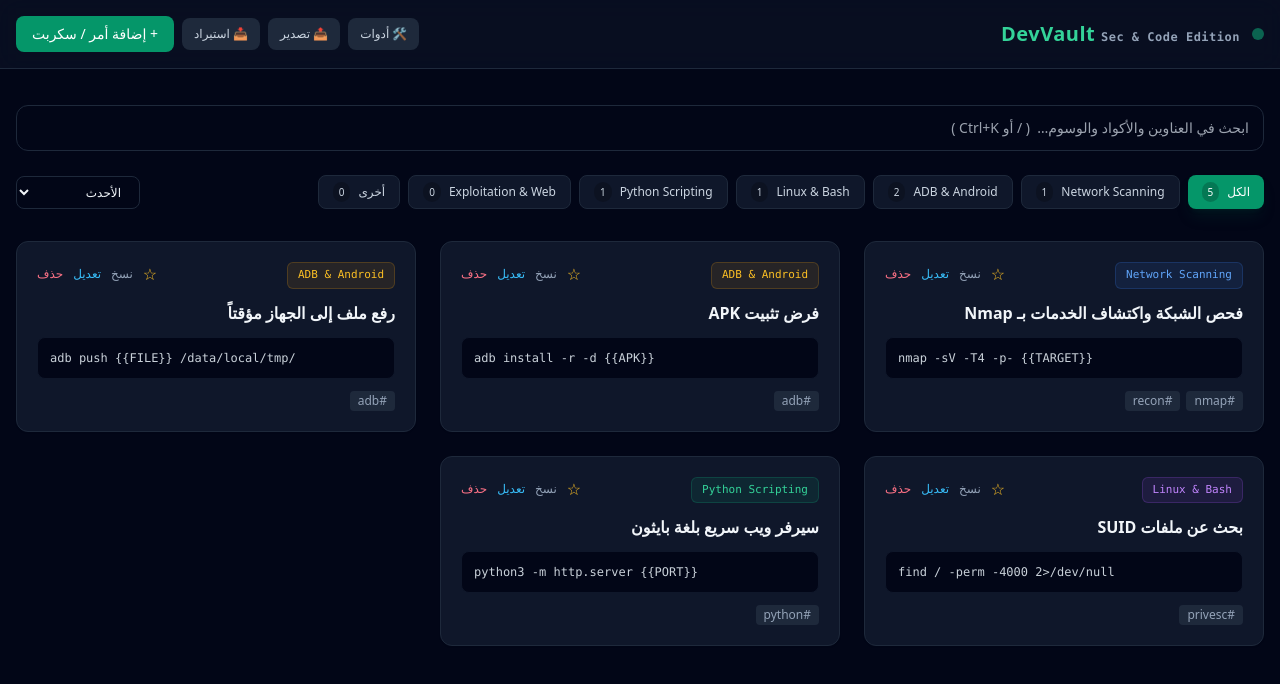
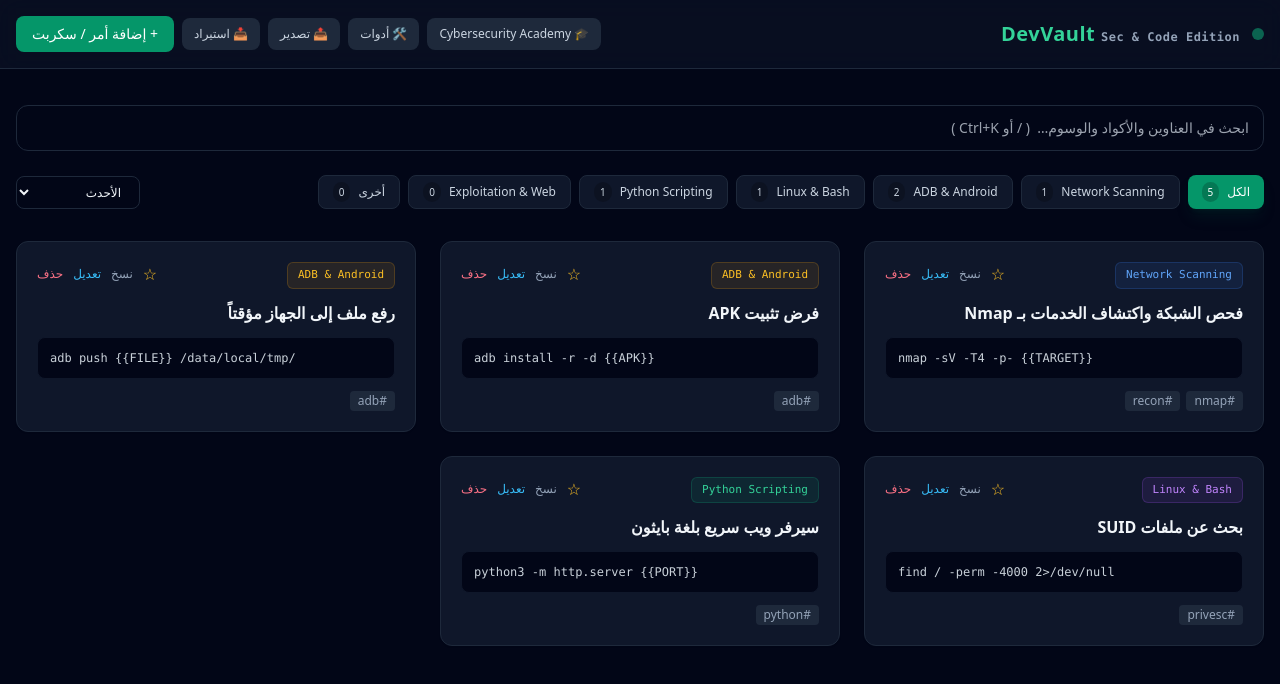
Before and after one commit to sakhr-h/DevVault, a plain HTML site: page index.html in a window 1280 px wide. Drawn offline with nearby package versions, Linux system fonts and the light colour scheme.

Commit message:
Add Academy discovery link

```diff
--- a/index.html
+++ b/index.html
@@ -28,6 +28,7 @@ pre code.hljs{background:transparent;padding:0}
    <h1 class="text-xl font-bold tracking-wide text-emerald-400">DevVault <span class="text-xs text-slate-400 font-mono">Sec & Code Edition</span></h1>
   </div>
   <div class="flex items-center gap-2 flex-wrap">
+   <a class="bs" href="academy/index.html" aria-label="Cybersecurity Academy">🎓 Cybersecurity Academy</a>
    <button class="bs" onclick="toolsModal.showModal()">🛠 أدوات</button>
    <button class="bs" onclick="exportData()">📤 تصدير</button>
    <label class="bs cursor-pointer">📥 استيراد<input type="file" accept=".json" class="hidden" onchange="importData(event)"></label>
```
